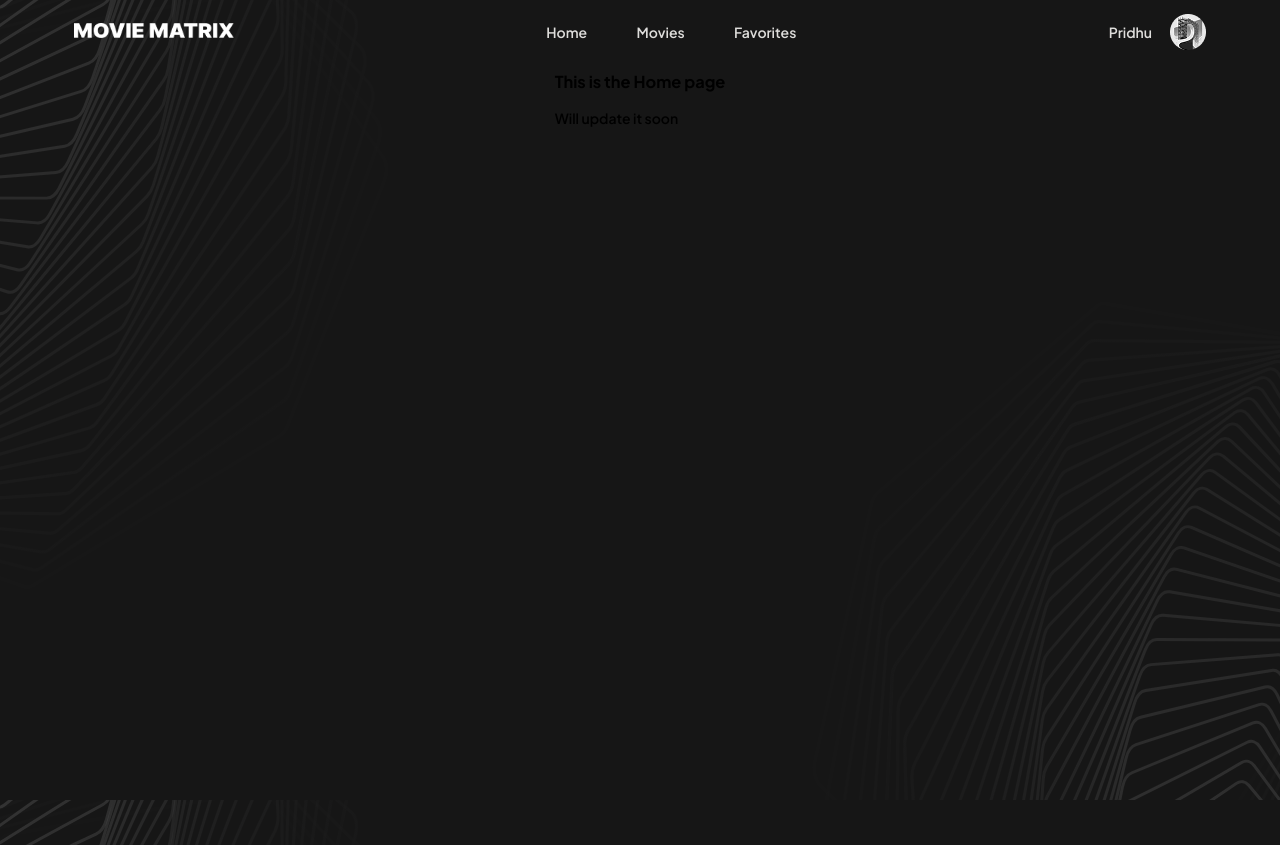
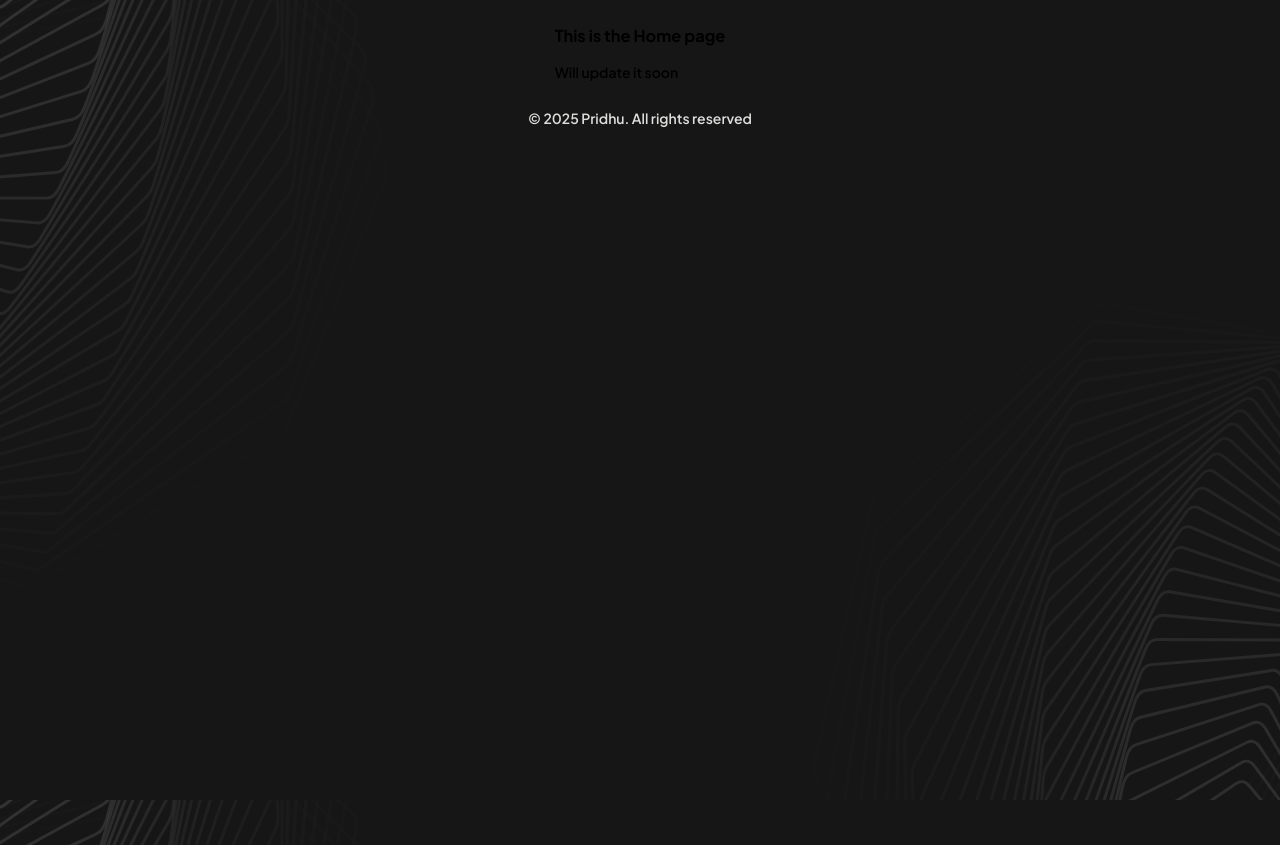
Before and after one commit to Pridhuu/movie-matrix, a React (Vite) app in the folder frontend-moviematrix/: page / in a window 1280 px wide. Built offline with nearby package versions, Linux system fonts and the light colour scheme; a web font is replaced by a local one.

Commit message:
Removed NavBar

```diff
--- a/frontend-moviematrix/src/App.jsx
+++ b/frontend-moviematrix/src/App.jsx
@@ -1,19 +1,23 @@
 import "./stylesheet/app.css";
 import Movies from "./pages/Movies";
+import Favorites from "./pages/Favorites";
 import Home from "./pages/Home";
 import { Routes, Route } from "react-router-dom";
 import NavBar from "./components/NavBar";
+import Footer from "./components/Footer"
 
 function App() {
   return (
     <main className="whole-content">
-      <NavBar />
+      {/* <NavBar /> */}
       <div className="main-session">
         <Routes>
           <Route path="/" element={<Home />} />
           <Route path="/Movies" element={<Movies />} />
+          <Route path="/Favorites" element={<Favorites />} />
         </Routes>
       </div>
+      <Footer />
     </main>
   );
 }
```
